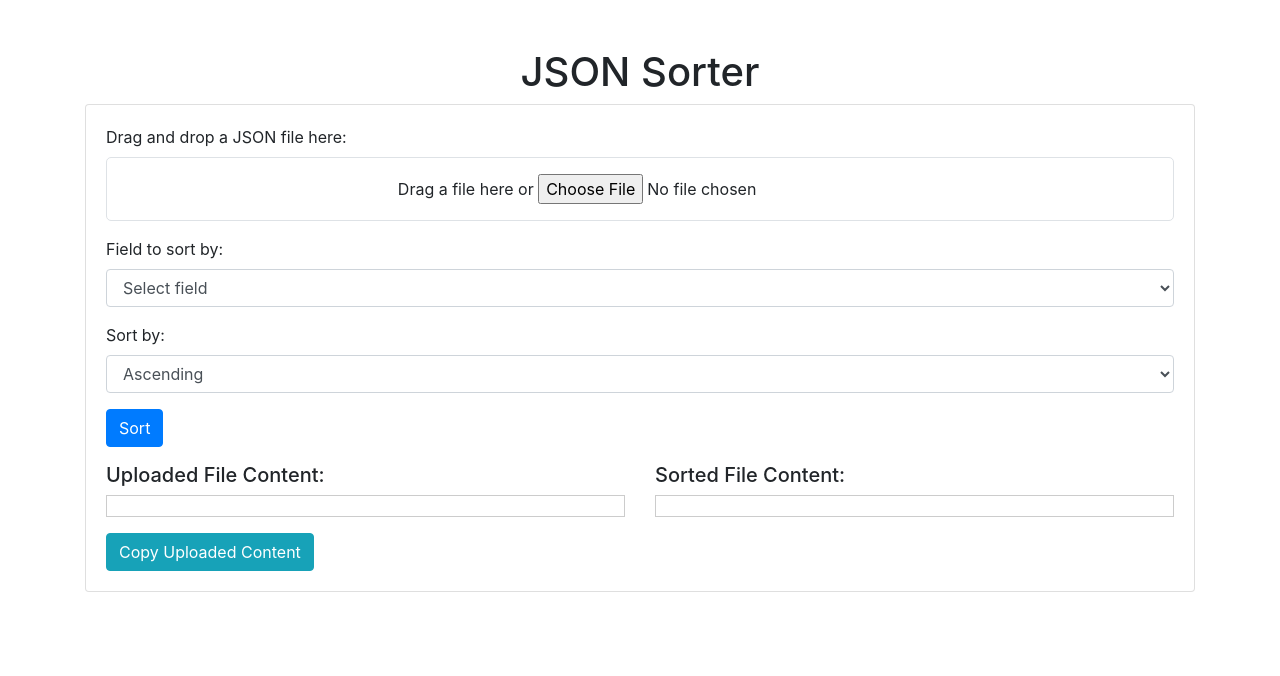
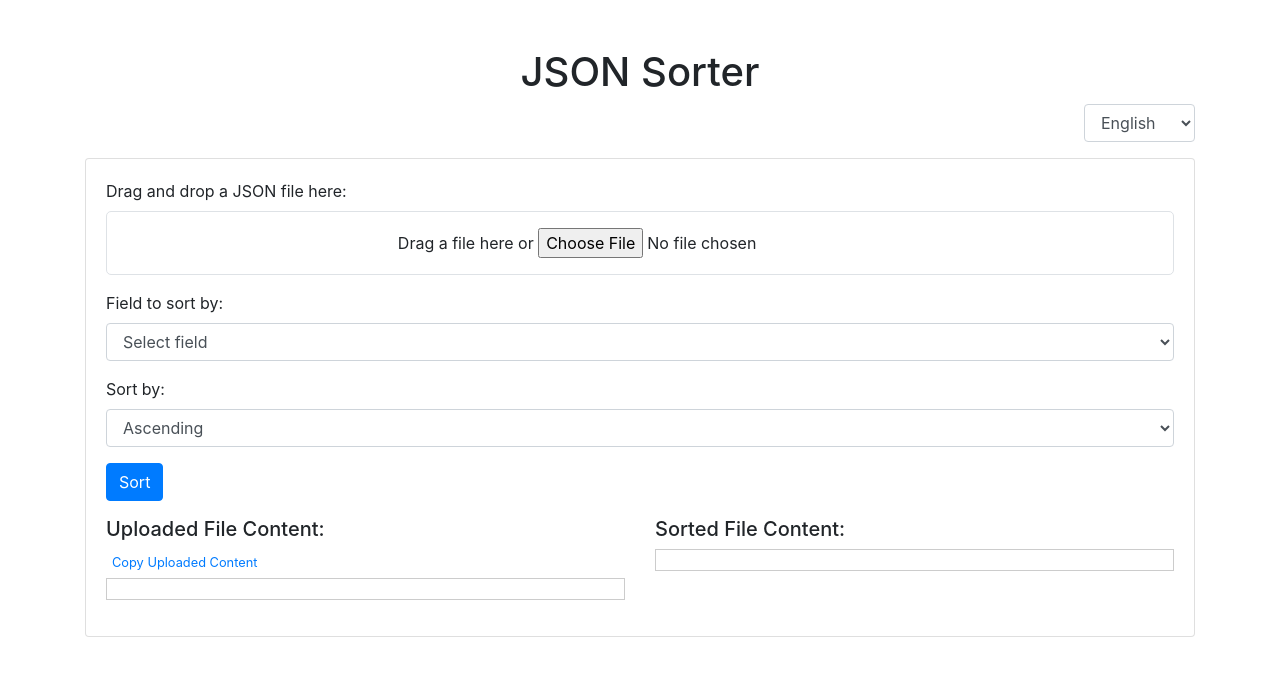
Before and after one commit to Andrey-Zobnin/ProjectOfJson, a Flask app: page / in a window 1280 px wide. Shown: the top 676 px of the page. Run offline with Flask 3, Linux system fonts and the light colour scheme; some libraries are stand-ins or nearby versions.

Commit message:
add style for eng and rus for button type

```diff
--- a/myapp/templates/index.html
+++ b/myapp/templates/index.html
@@ -6,10 +6,29 @@
     <title>JSON Sorter</title>
     <link rel="stylesheet" href="https://stackpath.bootstrapcdn.com/bootstrap/4.5.2/css/bootstrap.min.css">
     <link rel="stylesheet" href="{{ url_for('static', filename='style.css') }}">
+    <style>
+        .copy-btn {
+            font-size: 0.8em;
+            margin-bottom: 5px;
+            background-color: transparent;
+            border: none;
+            color: #007bff;
+            cursor: pointer;
+        }
+        .copy-btn:hover {
+            text-decoration: underline;
+        }
+    </style>
 </head>
 <body>
     <div class="container mt-5">
         <h1 class="text-center">JSON Sorter</h1>
+        <div class="text-right mb-3">
+            <select id="languageSelect" class="form-control" style="width: auto; display: inline;">
+                <option value="en">English</option>
+                <option value="ru">Русский</option>
+            </select>
+        </div>
         <div class="card">
             <div class="card-body">
                 <form id="sortForm">
@@ -42,13 +61,13 @@
                 <div class="row mt-3">
                     <div class="col-md-6">
                         <h5>Uploaded File Content:</h5>
+                        <button type="button" class="copy-btn" id="copyUploadedBtn">Copy Uploaded Content</button>
                         <pre id="contentDisplay" style="border: 1px solid #ccc; padding: 10px;"></pre>
-                        <button type="button" class="btn btn-info" id="copyUploadedBtn">Copy Uploaded Content</button>
                     </div>
                     <div class="col-md-6">
                         <h5>Sorted File Content:</h5>
+                        <button type="button" class="copy-btn" id="copySortedBtn" style="display: none;">Copy Sorted Content</button>
                         <pre id="sortedContentDisplay" style="border: 1px solid #ccc; padding: 10px;"></pre>
-                        <button type="button" class="btn btn-info" id="copySortedBtn" style="display: none;">Copy Sorted Content</button>
                     </div>
                 </div>
             </div>
```
